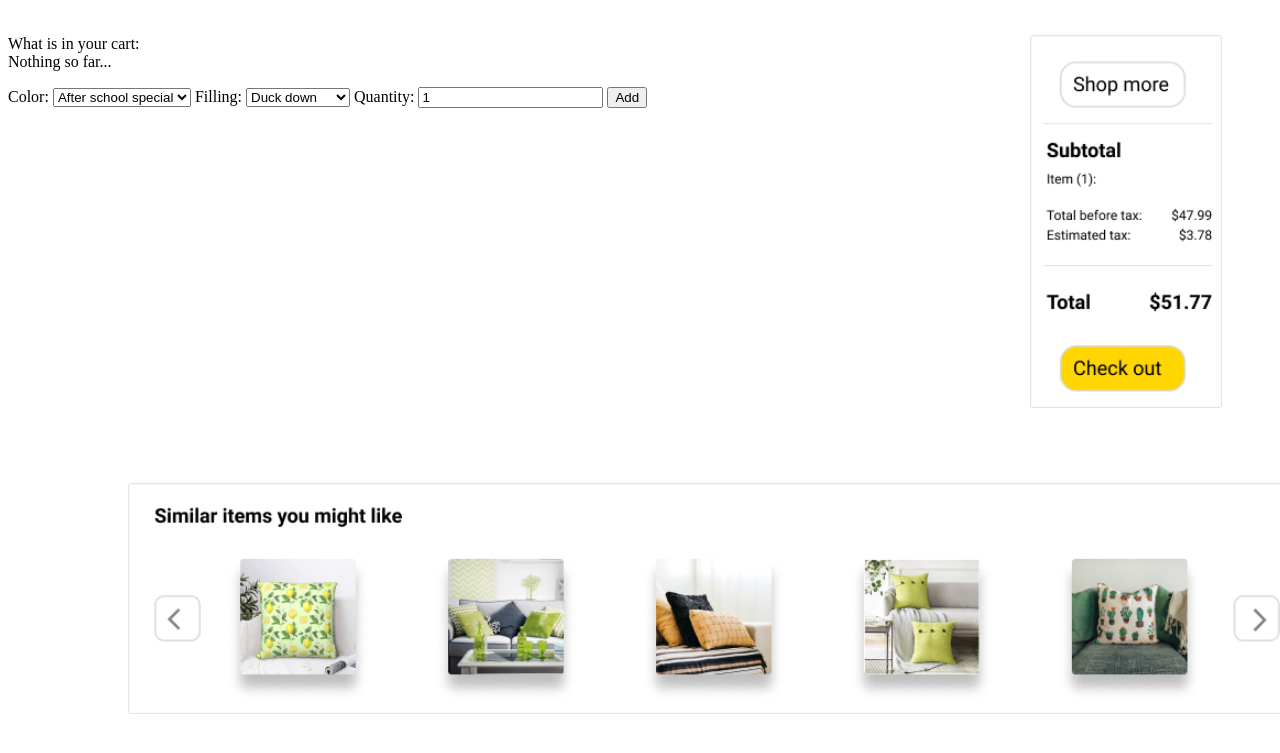
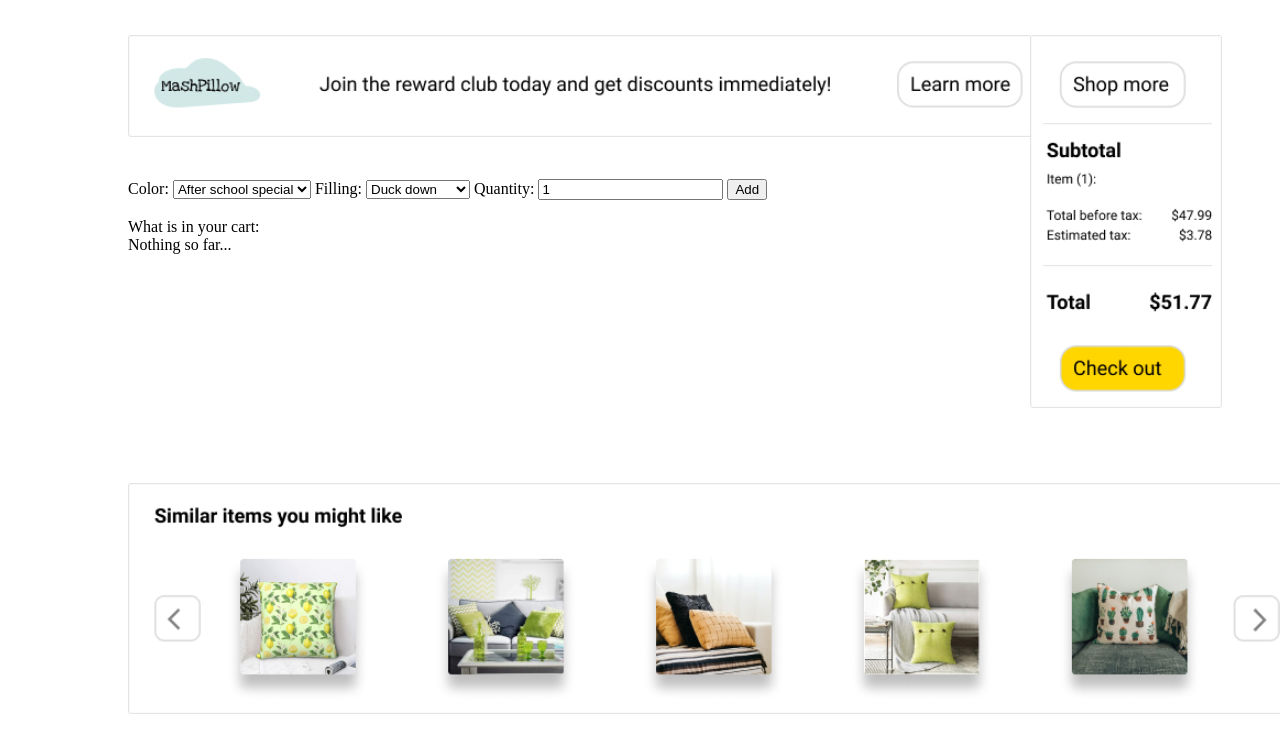
Before and after one commit to cindyl43/homework_6b, a plain HTML site: page cart.html in a window 1280 px wide. Shown: the part 173-926 px from the top of the page. Drawn offline with Linux system fonts and the light colour scheme; a web font is replaced by a local one.

Commit message:
updating cart

```diff
--- a/cart.html
+++ b/cart.html
@@ -34,21 +34,12 @@
     <img class="back" src="back_c.jpg" alt="back to product page"></a>
     <br>
     <br>
-    <!-- <img class="rewards" src="rewards_c.jpg" alt="rewards section" style="width:976.8px;height:102.3px"> -->
+    <img class="rewards" src="rewards_c.jpg" alt="rewards section" style="width:976.8px;height:102.3px">
     <br>
     <img class="checkout" src="checkout_c.jpg" alt="check out section" style="width:191.4px;height:372.9px">
     <br>
     <!-- <img class="shopping" src="shopping_c.jpg" alt="shopping information section" style="width:976.8px;height:237.6px"> -->
-    <div>
-      What is in your cart:
-      <div id="placeholder-text">
-        Nothing so far...
-      </div>
-      <ul id="cart-list">
-
-      </ul>
-    </div>
-    <div>
+    <div class="shopping">
       Color:
       <select id="color-dropdown">
         <option>After school special</option>
@@ -65,6 +56,15 @@
       Quantity:
       <input id="quantity-number" min=1 type="number" value=1 />
       <button id="add-button" onclick="addButton()">Add</button>
+      <br>
+      <br>
+      What is in your cart:
+      <div id="placeholder-text">
+        Nothing so far...
+      </div>
+      <ul id="cart-list">
+
+      </ul>
     </div>
     <br>
     <img class="similar" src="similar_c.jpg" alt="similar items section" style="width:1197.9px;height:231px">
```
Also changed, not shown: 2 other files.
